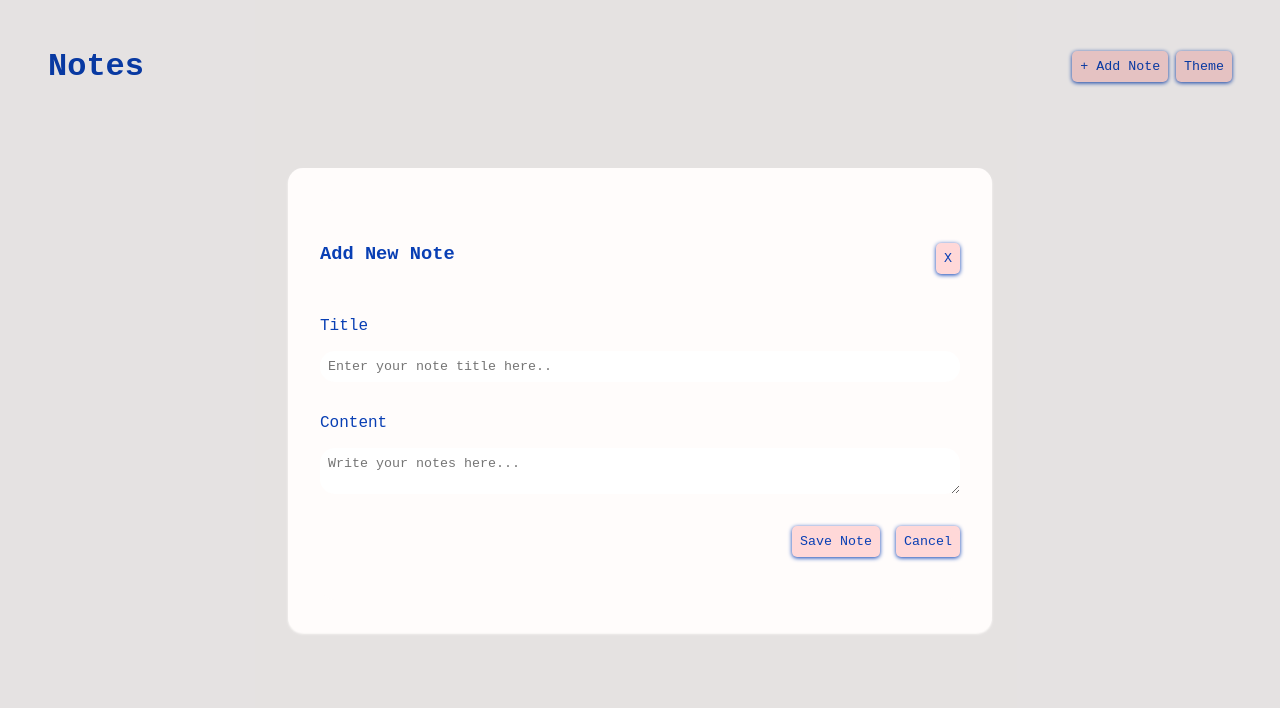
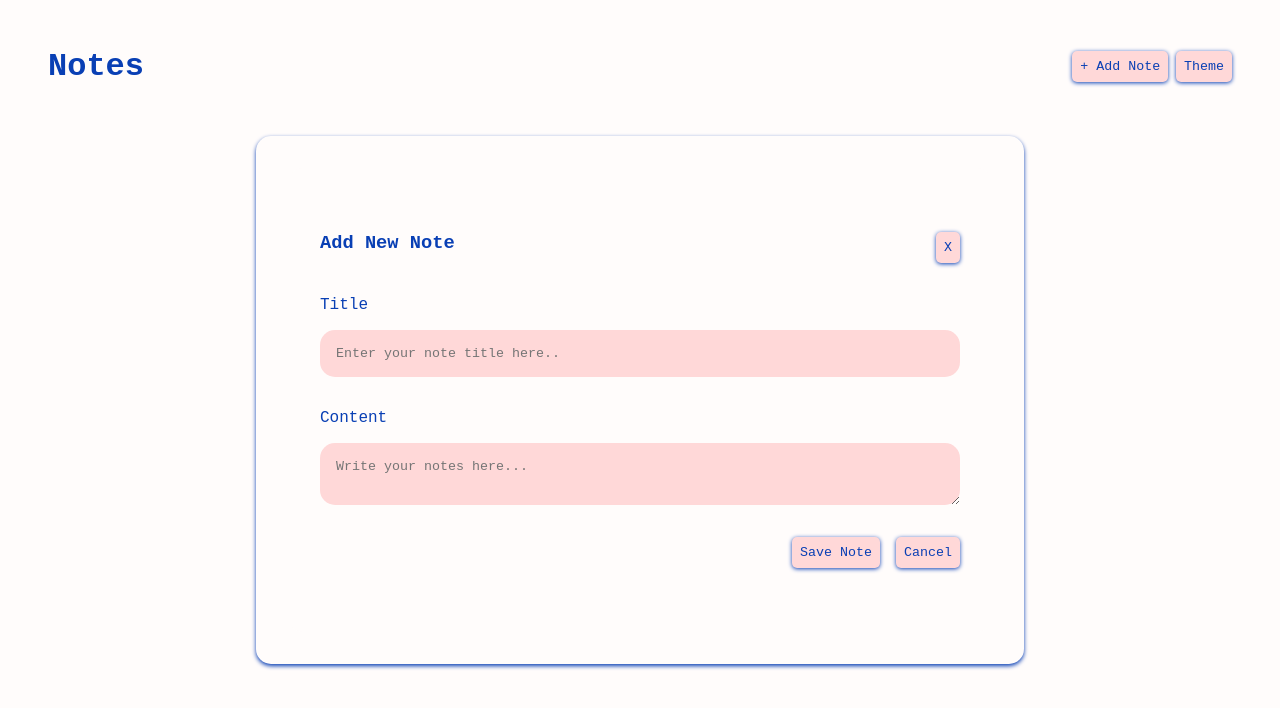
Before and after one commit to Christumas/Notes-App-Frontend-, a plain HTML site: page index.html in a window 1280 px wide. Both pictures are taken after a click on the button "+ Add Note". Drawn offline with Linux system fonts and the light colour scheme.

Commit message:
Fixed the dialog box background colour issue as well as the backdrop issue

```diff
--- a/index.js
+++ b/index.js
@@ -1,3 +1,8 @@
+// Dropdown menu
+const dropDown = document.querySelector("")
+
+
+
 // create an array for notes
 let notes = [];
 
--- a/styles.css
+++ b/styles.css
@@ -123,13 +123,17 @@ header{
 }
 
 #noteDialog{
-    background:var(--color-background);
     border: none;
+    background: var(--color-background);
     border-radius: 15px;
-    box-shadow: 0px 2px 2px var(--color-background);
+    box-shadow: 0px 2px 4px var(--color-text-primary);
     font-family: inherit;
     padding:2rem;
     margin:auto; /* Super important to ensure that the dialogbox sticks to its native behaviour and centers itself*/
+}
+
+#noteDialog::backdrop{
+    background: transparent
 }
 
 .dialogBox{
@@ -140,6 +144,7 @@ header{
     display: flex;
     flex-direction: column;
     justify-content: space-evenly;
+    padding:2rem;
 }
 
 
@@ -201,7 +206,8 @@ header{
 #noteTitleEnter, #noteContentEnter{
     border: none;
     border-radius: 15px;
-    padding:0.5rem;
+    padding:1rem;
     resize: vertical;
+    background: var(--color-text-secondary);
 
 }
```
